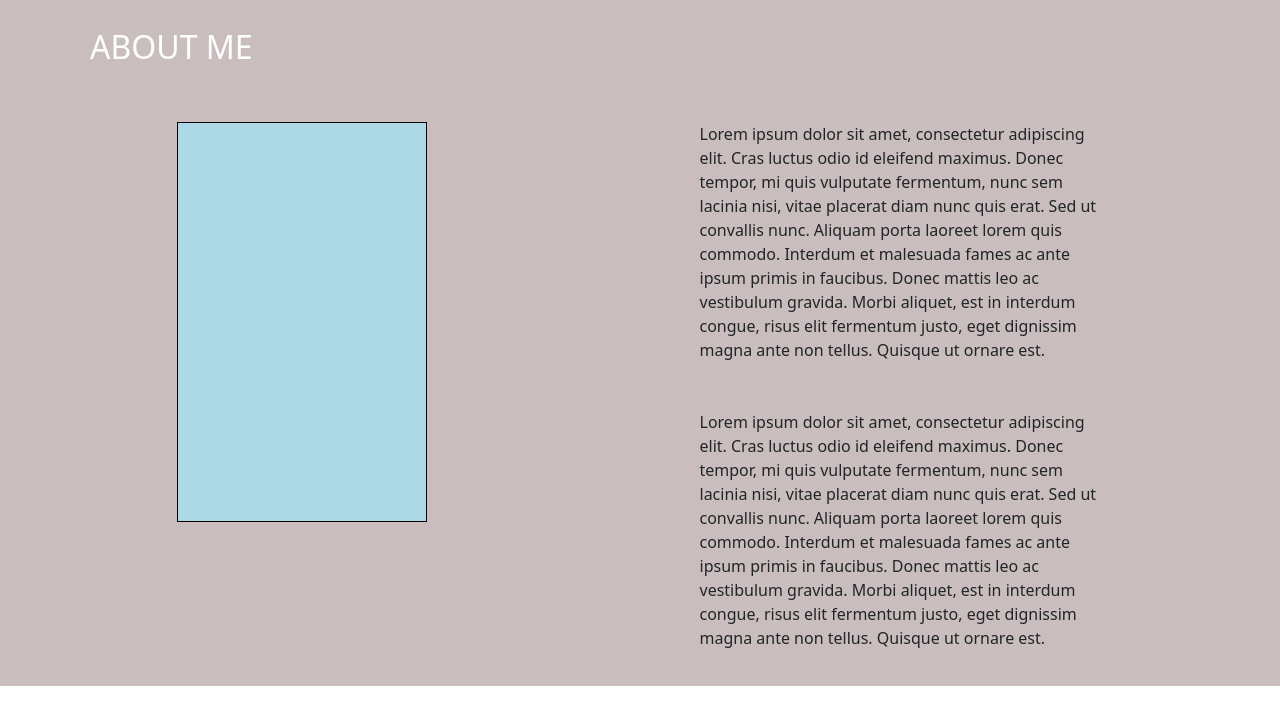
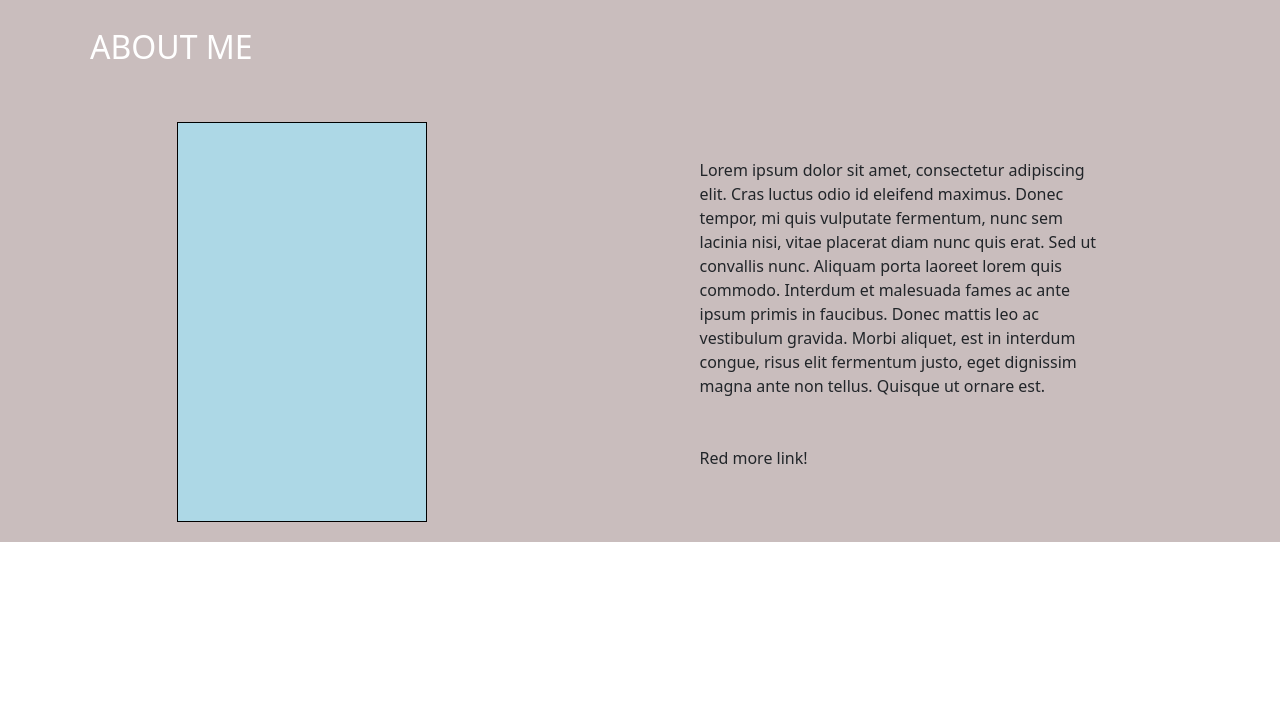
Before and after one commit to Semthan/next_portfolio, a Next.js app: page / in a window 1280 px wide. Shown: the top 724 px of the page. Built offline with nearby package versions, Linux system fonts and the light colour scheme.

Commit message:
few changes

```diff
--- a/components/about-section/aboutSection.js
+++ b/components/about-section/aboutSection.js
@@ -7,7 +7,7 @@ export default function AboutSection() {
         <section className={`px-4 px-lg-5 ${classes.main}`}>
             <Container>
                 <h2 className="text-uppercase text-white p-2 mb-5">About me</h2>
-                <Row>
+                <Row className="align-items-center">
                     <Col xs={1}></Col>
                     <Col>
                         <div className={classes.pic}></div>
@@ -18,10 +18,7 @@ export default function AboutSection() {
                             Sed ut convallis nunc. Aliquam porta laoreet lorem quis commodo. Interdum et malesuada fames ac ante ipsum primis in faucibus. Donec mattis leo ac vestibulum gravida. Morbi aliquet, est in interdum
                             congue, risus elit fermentum justo, eget dignissim magna ante non tellus. Quisque ut ornare est.
                         </p>
-                        <p>Lorem ipsum dolor sit amet, consectetur adipiscing elit. Cras luctus odio id eleifend maximus. Donec tempor, mi quis vulputate fermentum, nunc sem lacinia nisi, vitae placerat diam nunc quis erat.
-                            Sed ut convallis nunc. Aliquam porta laoreet lorem quis commodo. Interdum et malesuada fames ac ante ipsum primis in faucibus. Donec mattis leo ac vestibulum gravida. Morbi aliquet, est in interdum
-                            congue, risus elit fermentum justo, eget dignissim magna ante non tellus. Quisque ut ornare est.
-                        </p>
+                        <p>Red more link!</p>
                     </Col>
                     <Col xs={1}></Col>
                 </Row>
```
